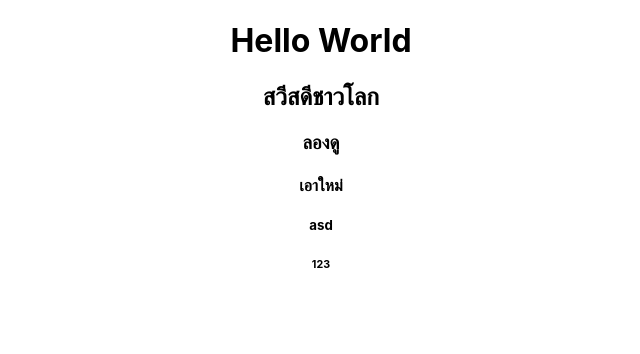
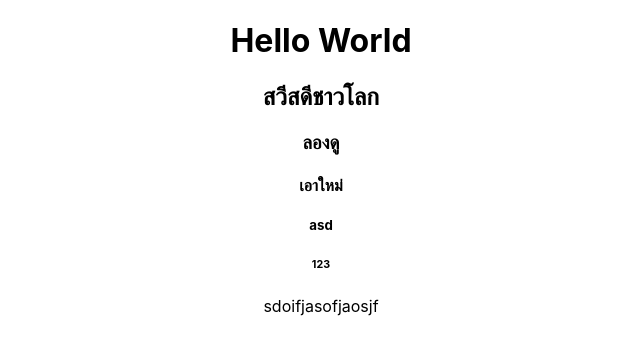
Before and after one commit to Puthinart-S/test-react, a React (Create React App) app: page / in a window 1280 px wide. Shown: the top 354 px of the page, without its empty margins (319-959 px from the left). Built offline with nearby package versions, Linux system fonts and the light colour scheme.

Commit message:
ลองดูว่า auto ไหม

```diff
--- a/src/App.js
+++ b/src/App.js
@@ -10,6 +10,7 @@ function App() {
       <h4>เอาใหม่</h4>
       <h5>asd</h5>
       <h6>123</h6>
+      <p>sdoifjasofjaosjf</p>
     </div>
   );
 }
```
